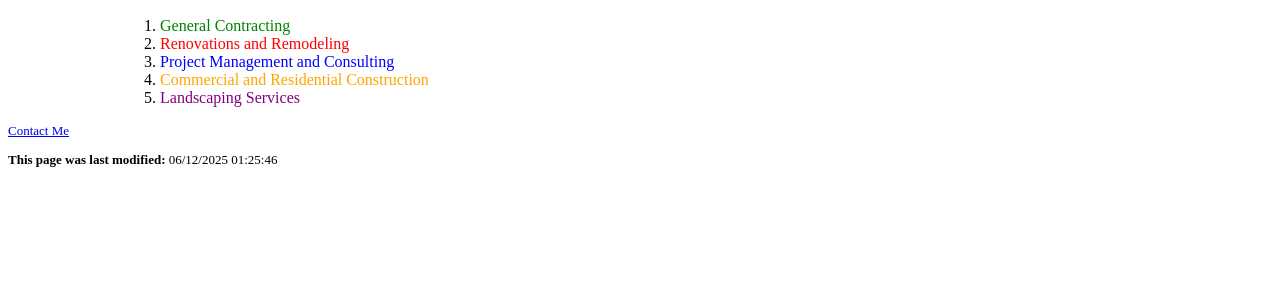
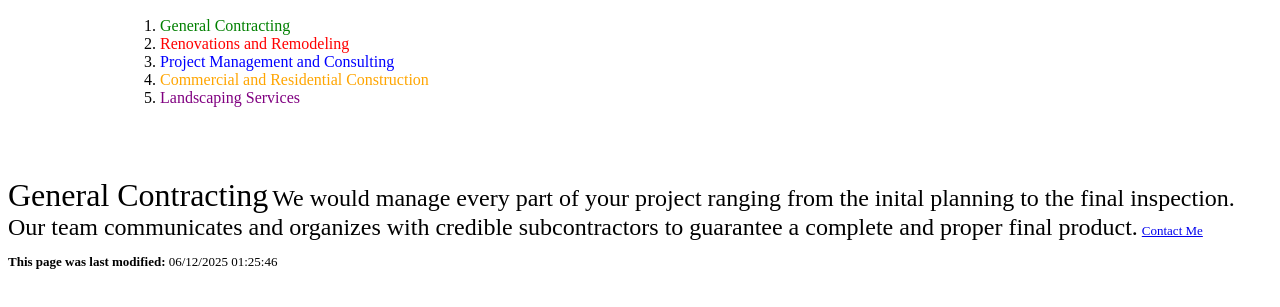
Before and after one commit to emchristman/emchristman.github.io, a plain HTML site: page index.html in a window 1280 px wide. Shown: the part 207-514 px from the top of the page. Drawn offline with Linux system fonts and the light colour scheme.

Commit message:
Update index.html

```diff
--- a/index.html
+++ b/index.html
@@ -19,7 +19,11 @@
       <li><font color = "orange">Commercial and Residential Construction</font></li>
       <li><font color = "purple">Landscaping Services</font></li>
    </ol>
-
+<br>
+<br>
+<br>
+   <font size = "6">General Contracting</font>
+   <font size = "5">We would manage every part of your project ranging from the inital planning to the final inspection. Our team communicates and organizes with credible subcontractors to guarantee a complete and proper final product.</font>
 <font size = "2"><a href = "mailto:chris351@purdue.edu">Contact Me</a></font>
 <br>
 <font size = "2"><p><b>This page was last modified:</b> <script>document.write(document.lastModified);</script></p></font>
```
